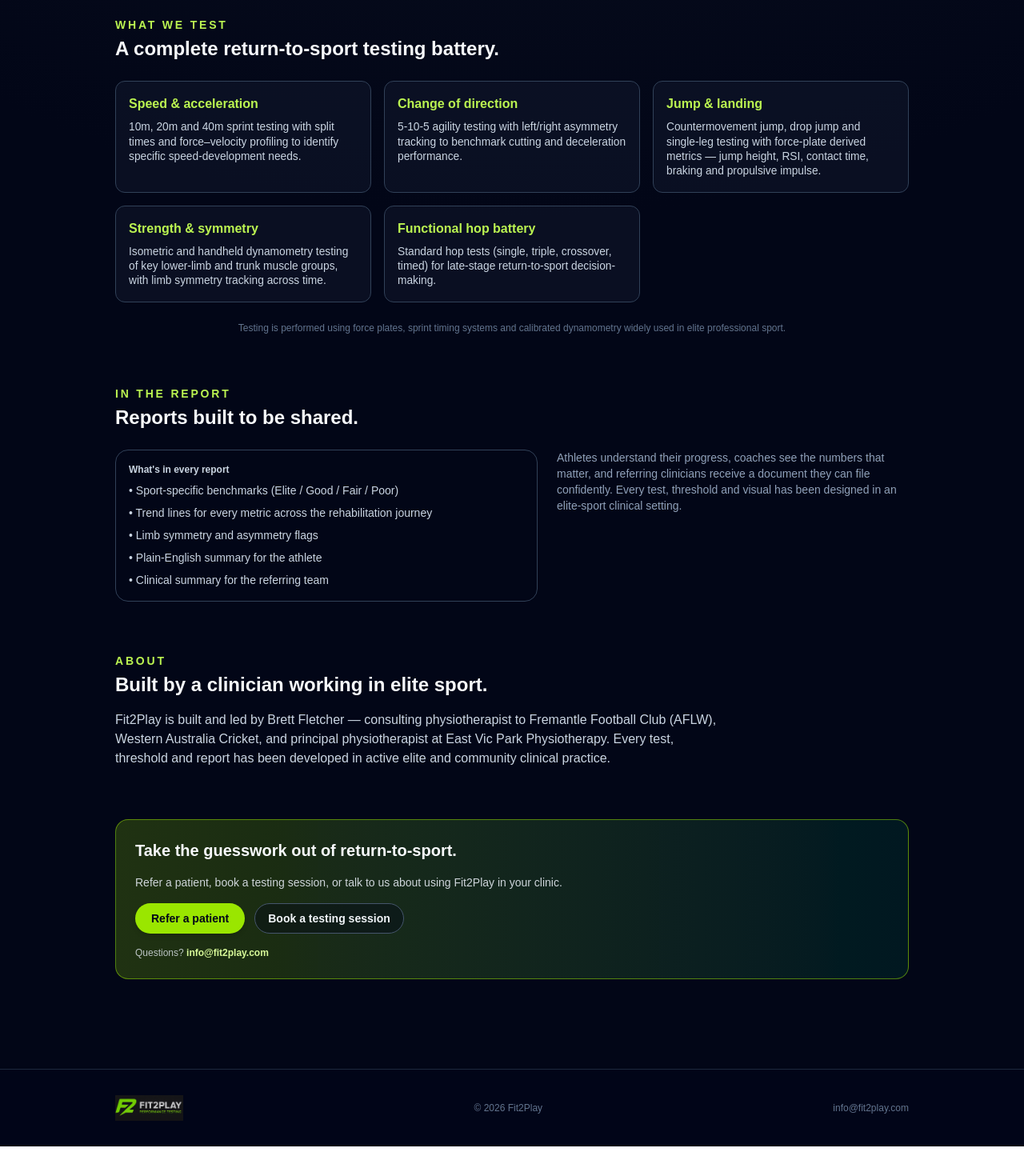
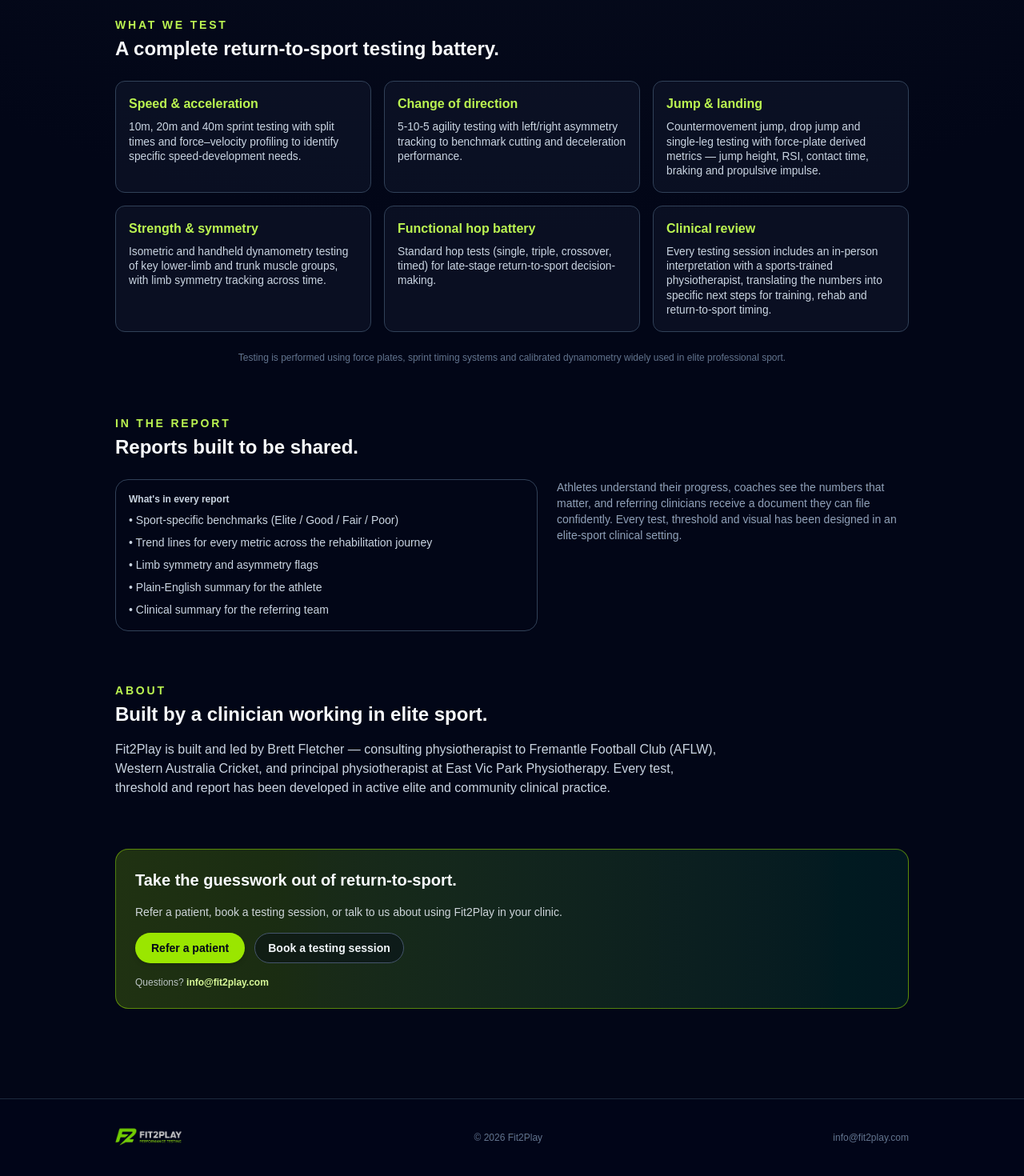
Before and after one commit to brettcolinfletcher-cmyk/fit2play, a Next.js app: page / in a window 1280 px wide. Shown: the part 1238-2708 px from the top of the page at 80% size. Before the commit the page ends 2671 px from the top, so only its background shows below. Built offline with nearby package versions, Linux system fonts and the light colour scheme.

Commit message:
homepage: transparent logo + add Clinical review card

```diff
--- a/app/page.tsx
+++ b/app/page.tsx
@@ -21,7 +21,7 @@ export default function HomePage() {
         <Link href="/" className="flex shrink-0 items-center gap-2">
           {/* TODO: replace logo with transparent-bg export from Canva — current asset has baked-in dark background */}
           <Image
-            src="/logo_full_original.png"
+            src="/fit2play_logo_transparent.png"
             alt="Fit2Play logo"
             width={200}
             height={80}
@@ -258,6 +258,10 @@ export default function HomePage() {
               title="Functional hop battery"
               body="Standard hop tests (single, triple, crossover, timed) for late-stage return-to-sport decision-making."
             />
+            <BatteryCard
+              title="Clinical review"
+              body="Every testing session includes an in-person interpretation with a sports-trained physiotherapist, translating the numbers into specific next steps for training, rehab and return-to-sport timing."
+            />
           </div>
           <p className="mt-6 text-center text-[0.72rem] text-slate-500 md:text-xs">
             Testing is performed using force plates, sprint timing systems and calibrated dynamometry widely used in elite professional sport.
@@ -334,7 +338,7 @@ export default function HomePage() {
         <div className="mx-auto flex max-w-5xl flex-col items-center justify-between gap-4 px-4 py-8 text-xs text-slate-500 md:flex-row">
           <Link href="/" className="opacity-90 hover:opacity-100">
             <Image
-              src="/logo_full_original.png"
+              src="/fit2play_logo_transparent.png"
               alt="Fit2Play"
               width={160}
               height={64}
```
